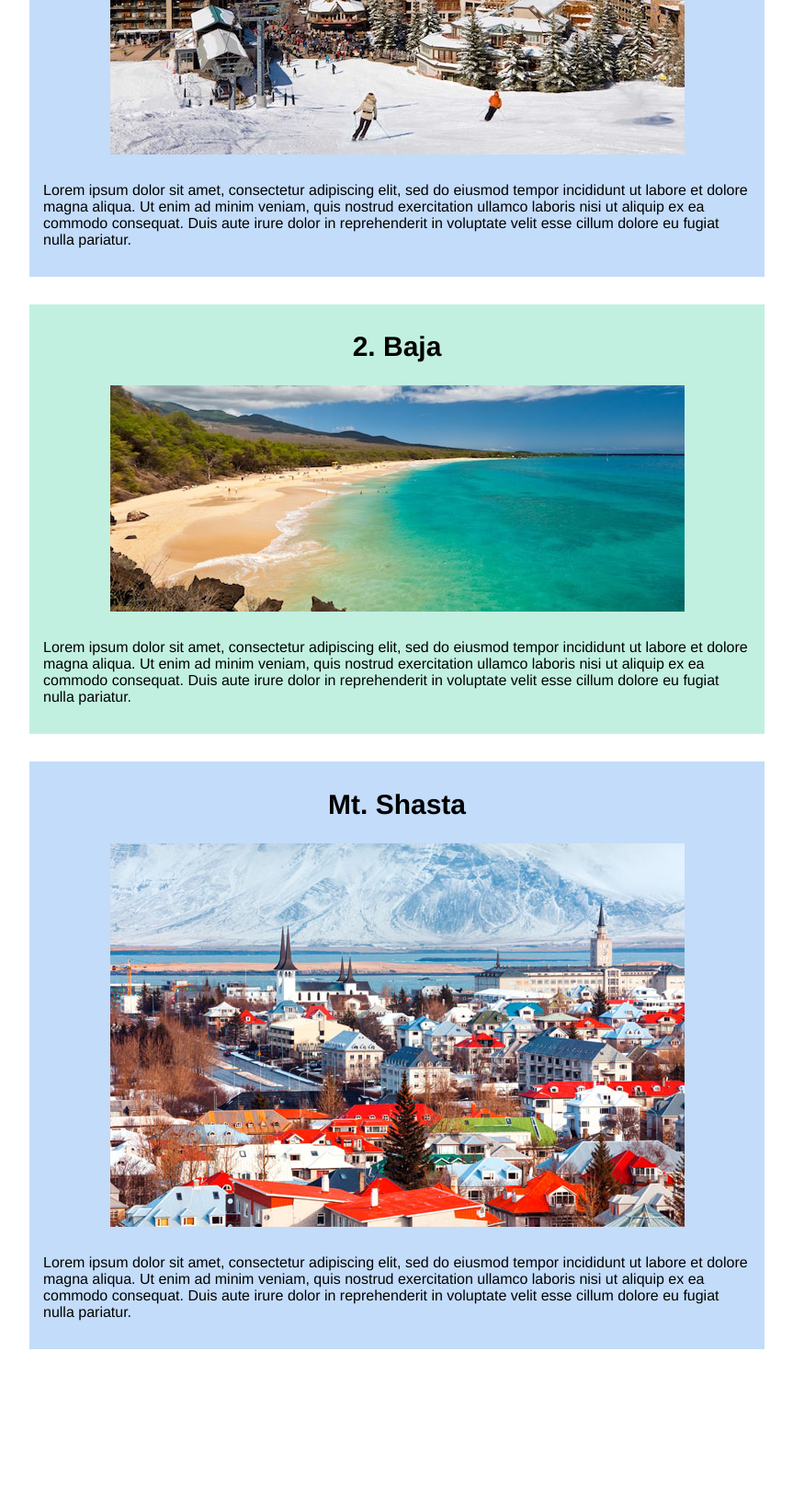
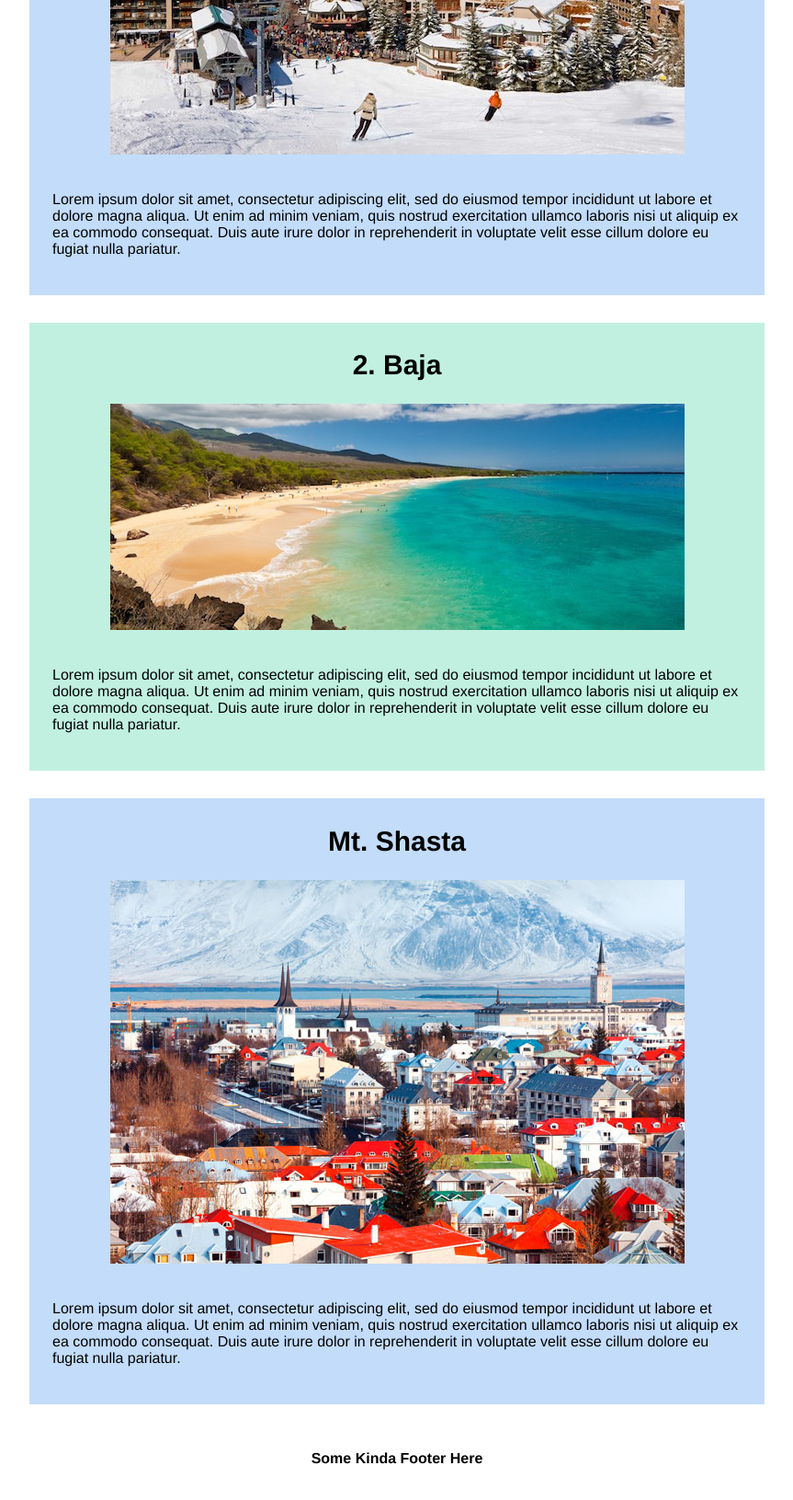
Before and after one commit to juliabaugh/juliabaugh.github.io, a PHP site: page /homework/travel-bucket-list/index.html in a window 1280 px wide. Shown: the part 530-2161 px from the top of the page at 92% size, without its empty margins (208-1071 px from the left). Before the commit the page ends 1997 px from the top, so only its background shows below. Run offline with PHP 8.4, Linux system fonts and the light colour scheme.

Commit message:
Added footer and adjusted some spacing.

```diff
--- a/homework/travel-bucket-list/css/styles.css
+++ b/homework/travel-bucket-list/css/styles.css
@@ -44,10 +44,15 @@ h2 {
 
 p {
 	text-align: left;
-	padding: 10px;
+	padding: 20px;
 }
 
 #navbar li {
 	display: inline;
 	padding: 10px;
 }
+
+#footer p {
+	font-weight: bold;
+	text-align: center;
+}
--- a/homework/travel-bucket-list/index.html
+++ b/homework/travel-bucket-list/index.html
@@ -35,6 +35,8 @@
 		<p>Lorem ipsum dolor sit amet, consectetur adipiscing elit, sed do eiusmod tempor incididunt ut labore et dolore magna aliqua. Ut enim ad minim veniam, quis nostrud exercitation ullamco laboris nisi ut aliquip ex ea commodo consequat. Duis aute irure dolor in reprehenderit in voluptate velit esse cillum dolore eu fugiat nulla pariatur.</p>
 	</div>
 
+	<div id="footer">
+		<p>Some Kinda Footer Here</p>
 
 
 
```
